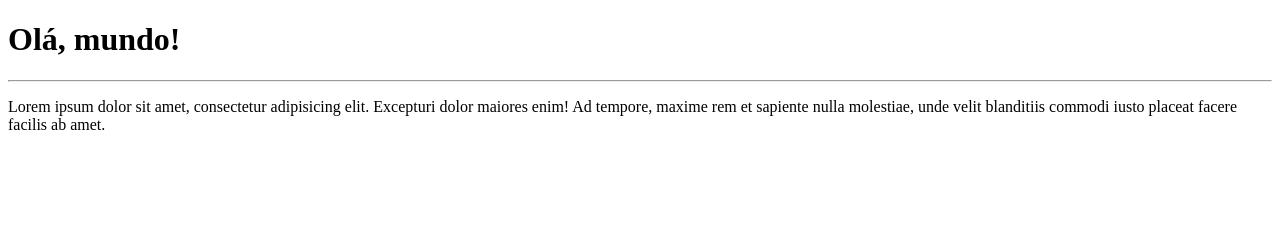
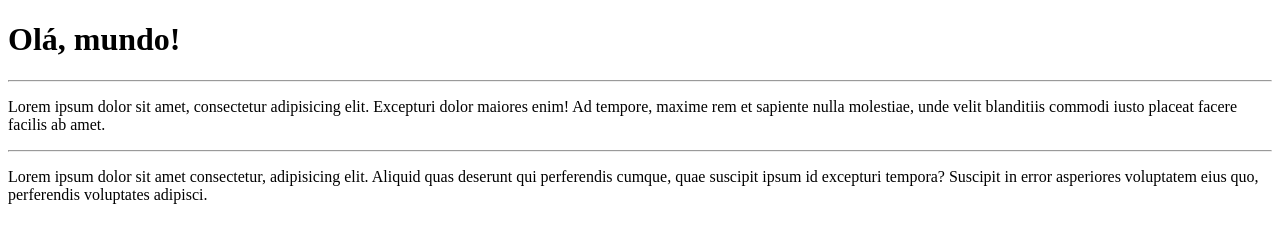
Before and after one commit to iasminsantiago/Ola-mundo, a plain HTML site: page site-exemplo/index.html in a window 1280 px wide. Drawn offline with Linux system fonts and the light colour scheme.

Commit message:
Inseri novo parágrafo para testar atalho control  +push

```diff
--- a/site-exemplo/index.html
+++ b/site-exemplo/index.html
@@ -9,5 +9,7 @@
     <h1>Olá, mundo!</h1>
     <hr>
     <p>Lorem ipsum dolor sit amet, consectetur adipisicing elit. Excepturi dolor maiores enim! Ad tempore, maxime rem et sapiente nulla molestiae, unde velit blanditiis commodi iusto placeat facere facilis ab amet.</p>
+    <hr>
+    <p>Lorem ipsum dolor sit amet consectetur, adipisicing elit. Aliquid quas deserunt qui perferendis cumque, quae suscipit ipsum id excepturi tempora? Suscipit in error asperiores voluptatem eius quo, perferendis voluptates adipisci.</p>
 </body>
 </html>
```
